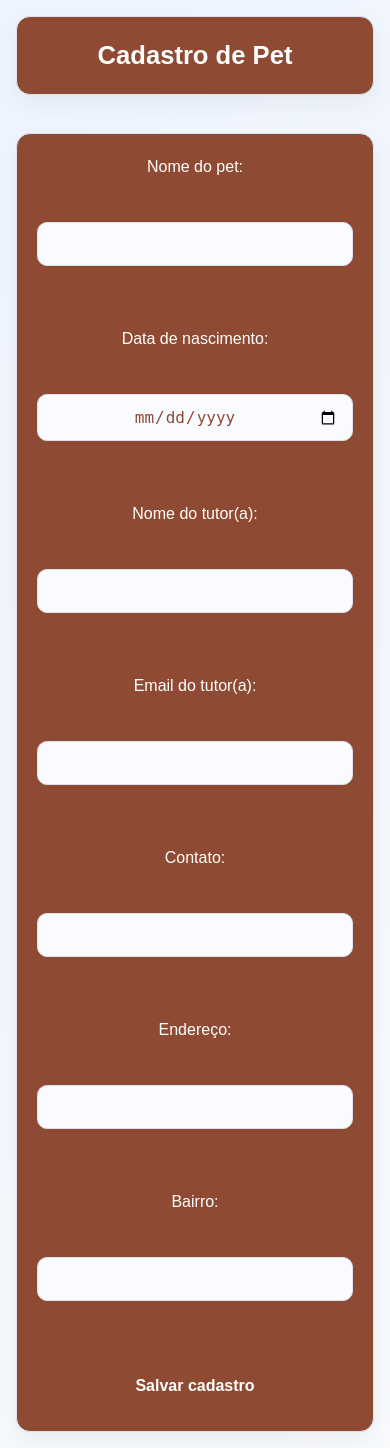
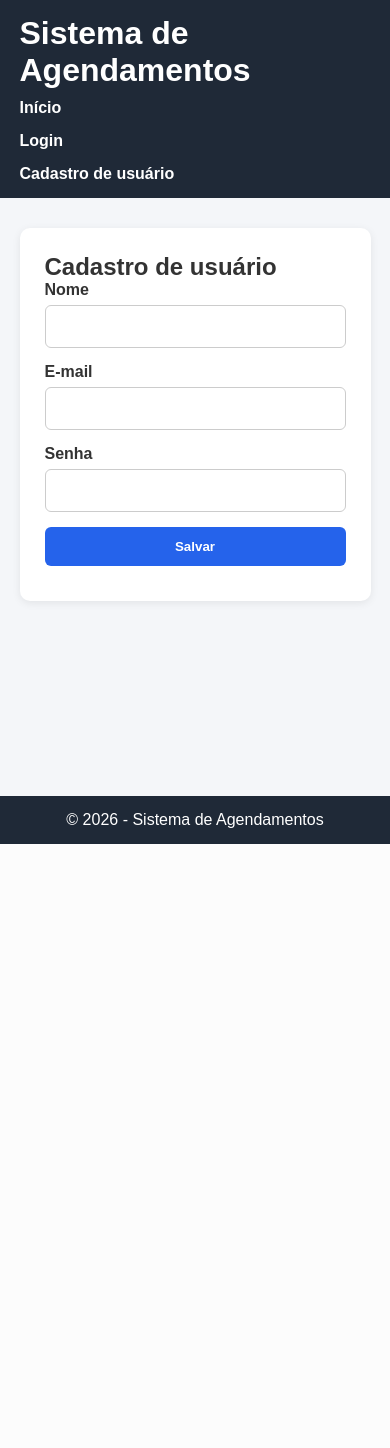
Before and after one commit to Laric000/Atividade-Aplica-o-Flask, a Flask app: page /cadastro in a window 390 px wide. After the commit the page ends 844 px from the top, so only its background shows below. Run offline with Flask 3, Linux system fonts and the light colour scheme.

Commit message:
feat: implementa layout base responsivo e padroniza interface do sistema

```diff
--- /dev/null
+++ b/Templates/base.html
@@ -0,0 +1,88 @@
+<!DOCTYPE html>
+<html lang="pt-BR">
+<head>
+    <meta charset="UTF-8">
+    <meta name="viewport" content="width=device-width, initial-scale=1.0">
+    <title>{% block title %}Sistema{% endblock %}</title>
+
+    <link rel="stylesheet" href="{{ url_for('static', filename='css/style.css') }}">
+</head>
+<body>
+
+<header>
+    <div class="container">
+        <h1 class="logo">Sistema de Agendamentos</h1>
+
+        <nav>
+            <ul>
+                {% if session.get('usuario_id') %}
+
+                    <li>
+                        <a href="{{ url_for('agendamentos') }}">
+                            Agendamentos
+                        </a>
+                    </li>
+
+                    <li>
+                        <a href="{{ url_for('novo_agendamento') }}">
+                            Novo agendamento
+                        </a>
+                    </li>
+
+                    <li>
+                        <a href="{{ url_for('logout') }}">
+                            Logout
+                        </a>
+                    </li>
+
+                {% else %}
+
+                    <li>
+                        <a href="{{ url_for('index') }}">
+                            Início
+                        </a>
+                    </li>
+
+                    <li>
+                        <a href="{{ url_for('login') }}">
+                            Login
+                        </a>
+                    </li>
+
+                    <li>
+                        <a href="{{ url_for('cadastro') }}">
+                            Cadastro de usuário
+                        </a>
+                    </li>
+
+                {% endif %}
+            </ul>
+        </nav>
+    </div>
+</header>
+
+<main class="container">
+
+    {% with messages = get_flashed_messages(with_categories=true) %}
+        {% if messages %}
+            {% for categoria, mensagem in messages %}
+                <div class="alert {{ categoria }}">
+                    {{ mensagem }}
+                </div>
+            {% endfor %}
+        {% endif %}
+    {% endwith %}
+
+    {% block content %}
+    {% endblock %}
+
+</main>
+
+<footer>
+    <div class="container">
+        <p>&copy; 2026 - Sistema de Agendamentos</p>
+    </div>
+</footer>
+
+</body>
+</html>
--- a/Templates/cadastro.html
+++ b/Templates/cadastro.html
@@ -1,42 +1,38 @@
-<!DOCTYPE html>
-<html lang="en">
-<head>
-    <meta charset="UTF-8">
-    <meta name="viewport" content="width=device-width, initial-scale=1.0">
-    <title>Cadastro</title>
-    <link rel="stylesheet" href="{{url_for('static', filename='css/style.css')}}">
-</head>
-<body>
-    <h1 data-cadastro-titulo>Cadastro de Pet</h1>
+{% extends "base.html" %}
 
-<!--formulario que vai enviar os dados com POST-->
-<form action="" method="POST" data-cadastro-form>
-    <input type="hidden" name="id">
+{% block title %}
+Cadastro de usuário
+{% endblock %}
 
-    <label>Nome do pet:</label><br>
-    <input type="text" name="nome_pet" required><br><br>
+{% block content %}
 
-    <label>Data de nascimento:</label><br>
-    <input type="date" name="nascimento" required><br><br>
+<div class="card">
 
-    <label>Nome do tutor(a):</label><br>
-    <input type="text" name="tutor" required><br><br>
+    <h2>Cadastro de usuário</h2>
 
-    <label>Email do tutor(a):</label><br>
-    <input type="email" name="email" required><br><br>
+    <form method="POST">
 
-    <label>Contato:</label><br>
-    <input type="tel" name="contato" required><br><br>
+        <div class="form-group">
+            <label>Nome</label>
+            <input type="text" name="nome" required>
+        </div>
 
-    <label>Endereço:</label><br>
-    <input type="text" name="endereco" required><br><br>
+        <div class="form-group">
+            <label>E-mail</label>
+            <input type="email" name="email" required>
+        </div>
 
-    <label>Bairro:</label><br>
-    <input type="text" name="bairro" required><br><br>
+        <div class="form-group">
+            <label>Senha</label>
+            <input type="password" name="senha" required>
+        </div>
 
-    <button type="submit">Salvar cadastro</button>
+        <button class="btn btn-primary" type="submit">
+            Salvar
+        </button>
 
-</form>
-<script src="{{ url_for('static', filename='js/app.js') }}"></script>
-</body>
-</html>
+    </form>
+
+</div>
+
+{% endblock %}
--- a/static/css/style.css
+++ b/static/css/style.css
@@ -1,169 +1,198 @@
-/* Reset básico */
-* {
-    margin: 0;
-    padding: 0;
-    box-sizing: border-box;
+*{
+    margin:0;
+    padding:0;
+    box-sizing:border-box;
 }
 
-:root {
-    --cor-primaria: #8E4A32;
-    --cor-primaria-hover: rgba(235, 225, 211, 1);
-    --cor-fundo: #f3e9f3;
-    --cor-card: #8e4a32;
-    --cor-texto: #ffffff;
-    --cor-secundaria: #ffffff;
-    --cor-borda: #dbe3ee;
-    --cor-sucesso: #16a34a;
-    --sombra: 0 10px 25px rgba(0, 0, 0, 0.05);
-    --raio: 14px;
+body{
+    font-family:Arial, Helvetica, sans-serif;
+    background:#f4f6f9;
+    color:#333;
+    min-height:100vh;
+    display:flex;
+    flex-direction:column;
 }
 
-body {
-    font-family: Arial, Helvetica, sans-serif;
-    background: linear-gradient(135deg, #eef4ff, #f8fafc);
-    color: var(--cor-texto);
-    min-height: 100vh;
-    display: flex;
-    flex-flow: column nowrap;
-    justify-content: center;
-    align-items: center;
-    padding: 24px;
+.container{
+    width:90%;
+    max-width:1200px;
+    margin:auto;
 }
 
-/* Cartão principal */
-body > * {
-    width: 100%;
-    max-width: 520px;
-    background-color: var(--cor-card);
-    border: 1px solid var(--cor-borda);
-    border-radius: var(--raio);
-    box-shadow: var(--sombra);
-    padding: 32px;
+header{
+    background:#1f2937;
+    color:white;
+    padding:15px 0;
 }
 
-/* Títulos */
-h1 {
-    font-size: 2rem;
-    margin-bottom: 20px;
-    text-align: center;
-    color: var(--cor-texto);
+.logo{
+    margin-bottom:10px;
 }
 
-/* Textos auxiliares */
-p {
-    line-height: 1.6;
-    margin-bottom: 16px;
-    color: var(--cor-secundaria);
+nav ul{
+    list-style:none;
+    display:flex;
+    gap:15px;
+    flex-wrap:wrap;
 }
 
-/* Links */
-a {
-    display: inline-block;
-    text-decoration: none;
-    text-align: center;
-    background-color: var(--cor-primaria);
-    color: white;
-    padding: 12px 18px;
-    border-radius: 10px;
-    font-weight: bold;
-    transition: 0.2s ease;
-    margin-top: 10px;
+nav a{
+    text-decoration:none;
+    color:white;
+    font-weight:bold;
 }
 
-a:hover {
-    color: var(--cor-card);
-    background-color: var(--cor-primaria-hover);
-    transform: translateY(-1px);
+nav a:hover{
+    opacity:0.8;
 }
 
-/* Formulários */
-form {
-    text-align: center;
-    display: flex;
-    flex-direction: column;
-    gap: 14px;
-    margin-top: 18px;
+main{
+    flex:1;
+    padding:30px 0;
 }
 
-/* Campos */
+footer{
+    background:#1f2937;
+    color:white;
+    text-align:center;
+    padding:15px;
+    margin-top:30px;
+}
+
+.card{
+    background:white;
+    padding:25px;
+    border-radius:10px;
+    box-shadow:0 2px 8px rgba(0,0,0,.08);
+}
+
+.form-group{
+    margin-bottom:15px;
+}
+
+label{
+    display:block;
+    margin-bottom:6px;
+    font-weight:bold;
+}
+
 input,
 select,
-button {
-    text-align: center;
-    font-size: 1rem;
-    padding: 12px 14px;
-    border-radius: 10px;
-}
-
-/* Inputs e selects */
-input,
-select{
-    padding: 12px 14px;
-    border: 1px solid var(--cor-borda);
-    background-color: #f9fbff;
-    color: var(--cor-primaria);
-    outline: none;
-    transition: 0.2s ease;
+textarea{
+    width:100%;
+    padding:12px;
+    border:1px solid #ccc;
+    border-radius:6px;
+    font-size:15px;
 }
 
 input:focus,
-select:focus{
-    border-color: var(--cor-primaria);
-    box-shadow: 0 0 0 3px rgba(29, 78, 216, 0.12);
-    background-color: white;
+select:focus,
+textarea:focus{
+    outline:none;
+    border-color:#2563eb;
 }
 
-/* Botões */
-button {
-    border: none;
-    background-color: var(--cor-primaria);
-    color: white;
-    font-weight: bold;
-    cursor: pointer;
-    transition: 0.2s ease;
+.btn{
+    display:inline-block;
+    text-decoration:none;
+    border:none;
+    cursor:pointer;
+    padding:12px 18px;
+    border-radius:6px;
+    font-weight:bold;
 }
 
-button:hover {
-    background-color: var(--cor-primaria-hover);
-    color: var(--cor-card);
-    transform: translateY(-1px);
+.btn-primary{
+    background:#2563eb;
+    color:white;
 }
 
-table {
-    border-collapse: collapse;
-    overflow-x: auto;
+.btn-primary:hover{
+    background:#1d4ed8;
+}
+
+.btn-warning{
+    background:#f59e0b;
+    color:white;
+}
+
+.btn-danger{
+    background:#dc2626;
+    color:white;
+}
+
+.btn-secondary{
+    background:#6b7280;
+    color:white;
+}
+
+.table-responsive{
+    overflow-x:auto;
+}
+
+table{
+    width:100%;
+    border-collapse:collapse;
+    background:white;
+}
+
+thead{
+    background:#1f2937;
+    color:white;
 }
 
 th,
-td {
-    border-bottom: 1px solid var(--cor-borda);
-    padding: 10px;
-    text-align: left;
+td{
+    padding:12px;
+    border:1px solid #ddd;
+    text-align:left;
 }
 
-.acoes {
-    display: flex;
-    gap: 8px;
-    flex-wrap: wrap;
+tr:nth-child(even){
+    background:#f9fafb;
 }
 
-.acoes a,
-.acoes button {
-    margin-top: 0;
-    padding: 8px 10px;
+.alert{
+    padding:12px;
+    border-radius:6px;
+    margin-bottom:15px;
 }
 
-/* Ajuste para telas menores */
-@media (max-width: 600px) {
-    body {
-        padding: 16px;
+.success{
+    background:#dcfce7;
+}
+
+.error{
+    background:#fee2e2;
+}
+
+.info{
+    background:#dbeafe;
+}
+
+.vazio{
+    text-align:center;
+    padding:20px;
+    background:white;
+    border-radius:8px;
+}
+
+@media(max-width:768px){
+
+    nav ul{
+        flex-direction:column;
     }
 
-    body > * {
-        padding: 24px 20px;
+    .btn{
+        width:100%;
+        margin-bottom:10px;
+        text-align:center;
     }
 
-    h1 {
-        font-size: 1.6rem;
+    th,
+    td{
+        font-size:14px;
     }
+
 }
```
Also changed, not shown: Templates/agendamentos.html (added, +81 -0 lines), Templates/ficha.html (+65 -22 lines), Templates/index.html (+17 -16 lines), Templates/login.html (+29 -19 lines), Templates/novo_agendamento.html (added, +43 -0 lines).
